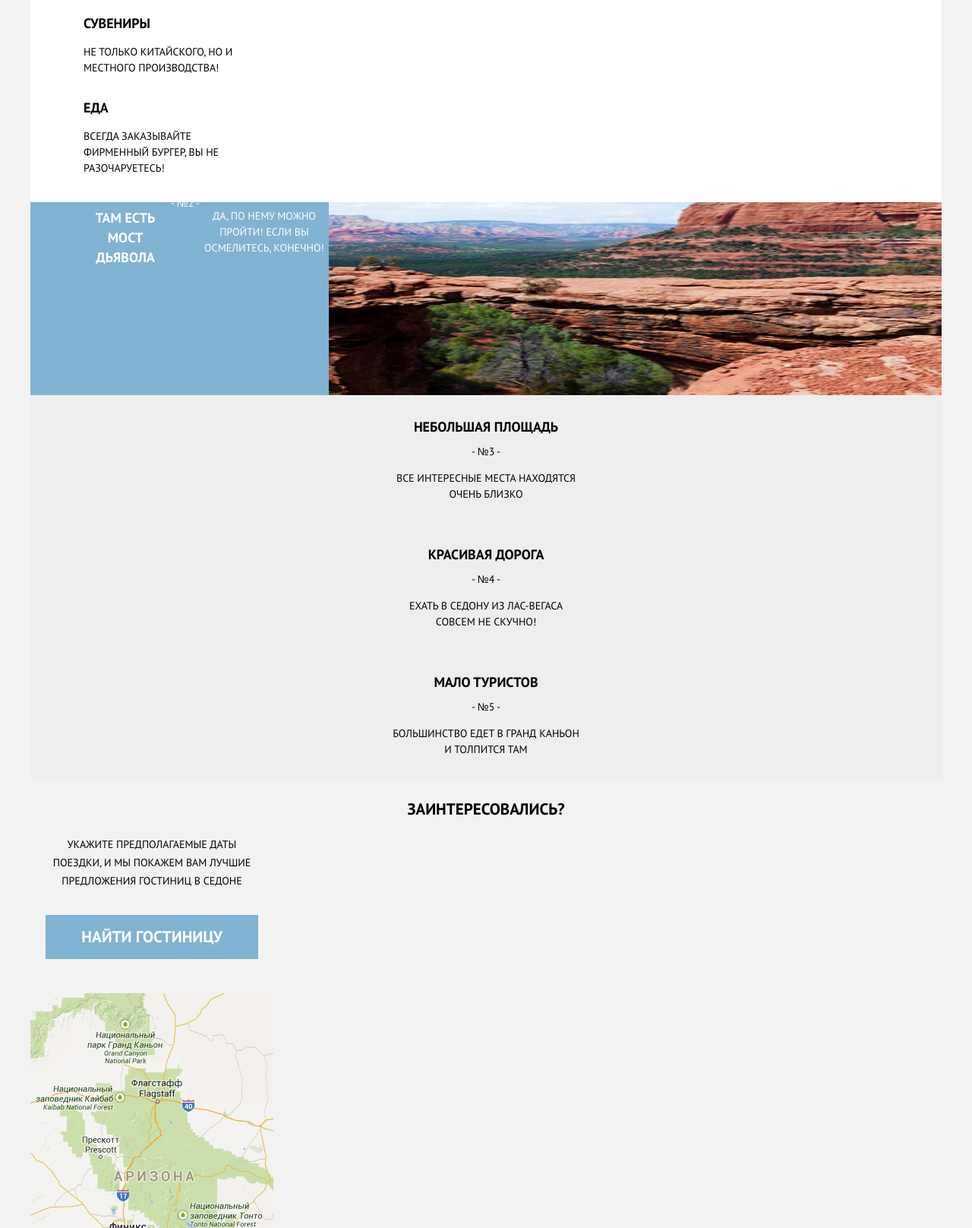
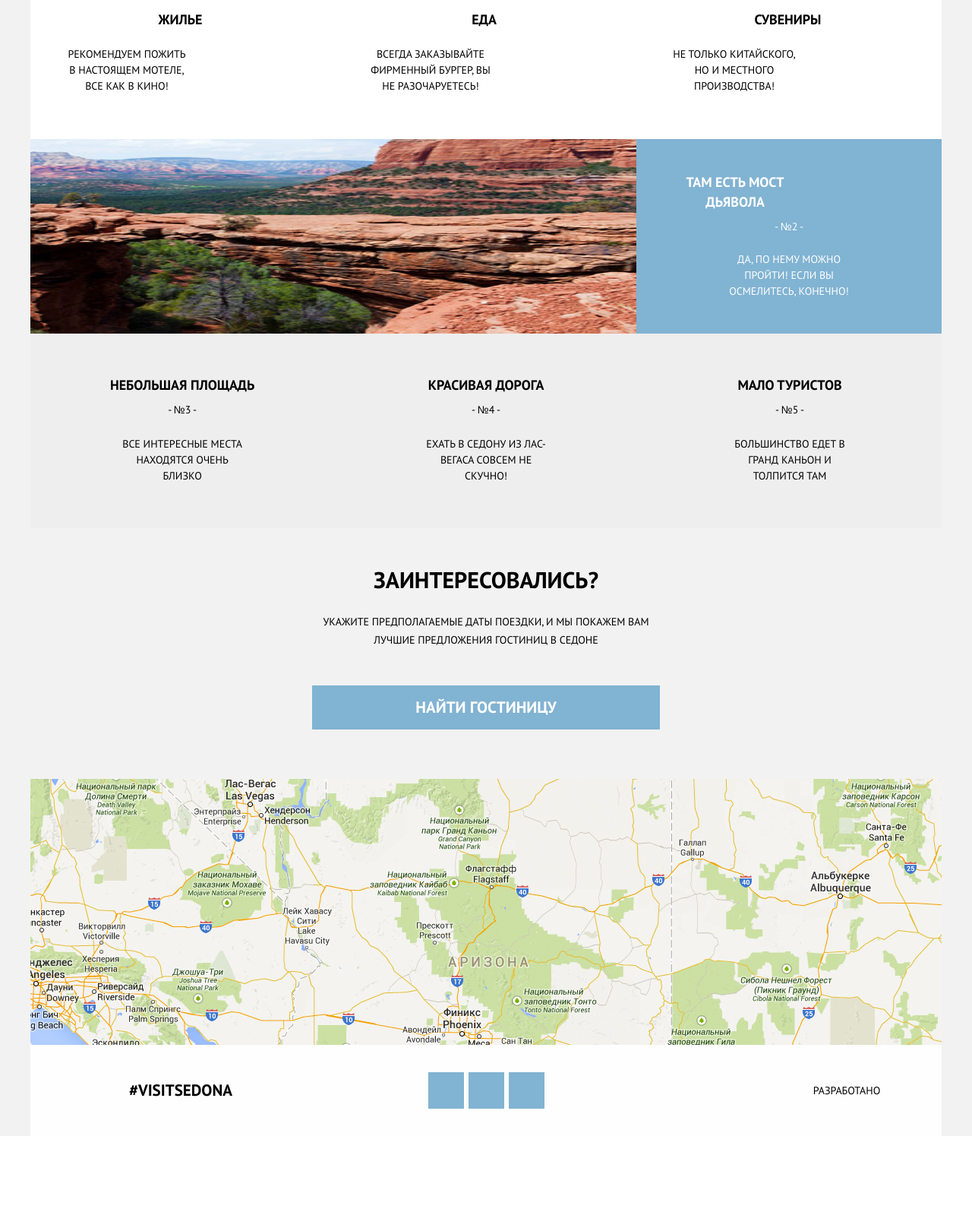
Before and after one commit to Lazarev-Denis/401603-sedona, a plain HTML site: page source/index.html in a window 1280 px wide. Shown: the part 1184-2800 px from the top of the page at 76% size. After the commit the page ends 2682 px from the top, so only its background shows below. Drawn offline with nearby package versions, Linux system fonts and the light colour scheme; files that its build step writes are made by us from their sources; files whose address does not match are found by name.

Commit message:
Добавляет адаптивную сетку index.html для camp map footer

```diff
--- a/source/index.html
+++ b/source/index.html
@@ -78,23 +78,25 @@
               </ul>
             </div>
             <div class="feature__block-image">
-              <h3 class="feature__title">Там есть мост дьявола</h3>
-              <p class="feature__number">- №2 -</p>
-              <p class="feature__text">Да, по нему можно пройти! Если вы осмелитесь, конечно!</p>
-              <img class="feature__image" src="../img/main-bridge-mobile@1x.jpg" width="320" height="260" alt="Мост дьявола">
+              <div class="feature__block-info feature__block-info--left">
+                <h3 class="feature__title">Там есть мост дьявола</h3>
+                <p class="feature__number">- №2 -</p>
+                <p class="feature__text">Да, по нему можно пройти! Если вы осмелитесь, конечно!</p>
+              </div>
+              <img class="feature__image feature__image--left" src="../img/main-bridge-mobile@1x.jpg" width="320" height="260" alt="Мост дьявола">
             </div>
             <div class="feature__block-wrapper">
-              <div class="feature___block">
+              <div class="feature__block">
                 <h3 class="feature__title--block">Небольшая площадь</h3>
                 <p class="feature__number--block">- №3 -</p>
                 <p class="feature__text--block">Все интересные места находятся очень близко</p>
               </div>
-              <div class="feature___block">
+              <div class="feature__block">
                 <h3 class="feature__title--block">Красивая дорога</h3>
                 <p class="feature__number--block">- №4 -</p>
                 <p class="feature__text--block">Ехать в Седону из Лас-Вегаса совсем не скучно!</p>
               </div>
-              <div class="feature___block">
+              <div class="feature__block">
                 <h3 class="feature__title--block">Мало туристов</h3>
                 <p class="feature__number--block">- №5 -</p>
                 <p class="feature__text--block">Большинство едет в гранд каньон и толпится там</p>
@@ -117,8 +119,8 @@
         <section class="main-map map">
 
           <h2 class="visually-hidden">Как нас найти?</h2>
-
-          <img class="main-map__image" src="../img/bg-map-mobile@1x.jpg" width="320" height="325" alt="Карта Седона">
+          <div class="map"></div>
+          <!--<img class="main-map__image" src="../img/bg-map-mobile@1x.jpg" width="320" height="325" alt="Карта Седона">-->
         </section>
       </main>
 
--- a/source/less/copyright.less
+++ b/source/less/copyright.less
@@ -1,15 +1,28 @@
 .copyright__wrapper {
   display: flex;
   justify-content: center;
-  text-align: center;
-  margin: 0 auto;
 }
 
 .copyright__link {
-  margin: 0 auto;
-  padding: 0;
-  padding-right: 10px;
+  padding-right: 42px;
+  padding-top: 5px;
   .font-text();
   text-decoration: none;
   color: #000000;
 }
+
+@media (min-width: @tablet-width) {
+  .copyright__link {
+    padding-top: 0;
+  }
+}
+
+@media (min-width: @desktop-width) {
+  .copyright__wrapper {
+    width: 33%;
+  }
+
+  .copyright__link {
+    padding-left: 188px;
+  }
+}
--- a/source/less/feature.less
+++ b/source/less/feature.less
@@ -75,7 +75,7 @@
   flex-direction: column;
 }
 
-.feature___block {
+.feature__block {
   display: flex;
   flex-direction: column;
   justify-content: center;
@@ -107,25 +107,30 @@
     margin: 0px;
     margin-top: 0px;
     padding: 0px;
-    height: 254px;
+    height: 256px;
   }
 
   .feature__block-info {
     display: flex;
     flex-direction: column;
     justify-content: center;
-    width: 256px;
+    width: 33.5%;
+  }
+
+  .feature__block-info--left {
+    order: 2;
   }
 
   .feature__image {
-  flex-grow: 1;
+    width: 66.5%;
+    flex-grow: 1;
   }
 
   .feature__title {
     padding: 0;
     padding-left: 65px;
-    margin-top: 8px;
-    width: 120px;
+    margin-top: 0px;
+    width: 130px;
   }
 
   .feature__text {
@@ -135,11 +140,58 @@
   }
 
   .feature__block-list {
+    height: 330px;
     margin: 0;
-    padding: 0;
   }
 
   .feature__list {
+    display: flex;
+    justify-content: center;
+    width: 100%;
+    height: 330px;
+    padding: 0px;
+    text-align: center;
+  }
 
+  .feature__item {
+    width: 33%;
+    padding-top: 160px;
+    list-style: none;
+  }
+
+  .feature__item--gift {
+    order: 3;
+  }
+
+  .feature__item-title {
+    margin-right: 35px;
+}
+
+  .feature__item-text {
+    width: 166px;
+    padding-left: 14px;
+    padding-top: 8px;
+  }
+
+  .feature__block-wrapper {
+    flex-direction: row;
+    justify-content: flex-end;
+    width: 100%;
+    margin: 0;
+  }
+
+  .feature__block {
+    width: 33.33%;
+    height: 256px;
+  }
+
+  .feature__title--block {
+    padding: 0px 60px;
+    padding-top: 20px;
+  }
+
+  .feature__text--block {
+    width: 158px;
+    margin-top: 10px;
   }
 }
--- a/source/less/global.less
+++ b/source/less/global.less
@@ -33,10 +33,9 @@ input[type="radio"].visually-hidden {
 .container {
   width: 320px;
   margin: 0 auto;
-  outline: 1px solid red;
 }
 
-.page-footer {
+.page-footer__wrapper {
   display: flex;
   flex-direction: column;
   height: 243px;
@@ -48,7 +47,13 @@ input[type="radio"].visually-hidden {
   .container {
     width: 768px;
     margin: 0 auto;
-    outline: 1px solid green;
+  }
+
+  .page-footer__wrapper {
+    flex-direction: row;
+    justify-content: space-around;
+    height: 120px;
+    align-items: center;
   }
 }
 
@@ -57,7 +62,10 @@ input[type="radio"].visually-hidden {
     width: 1200px;
     margin: 0 auto;
     padding: 0 40px;
-    outline: 1px solid orange;
     background-color: #f2f2f2;
   }
+
+  .page-footer__wrapper {
+    justify-content: space-between;
+  }
 }
--- a/source/less/hashtag.less
+++ b/source/less/hashtag.less
@@ -1,6 +1,21 @@
 .hashtag__wrapper {
   padding-top: 33px;
+}
+
+.hashtag__link {
   .font-bold-big();
   color: #000000;
   text-decoration: none;
 }
+
+@media (min-width: @tablet-width) {
+  .hashtag__wrapper {
+  padding: 0;
+  }
+}
+
+@media (min-width: @desktop-width) {
+  .hashtag__wrapper {
+  width: 33%;
+  }
+}
--- a/source/less/main-camp.less
+++ b/source/less/main-camp.less
@@ -11,8 +11,9 @@
 }
 
 .main-camp__text {
-  width: 280px;
+  /*width: 280px;
   margin-left: 20px;
+  margin-top: 0px;*/
   margin-top: 0px;
   .font-text-normal();
 }
@@ -27,3 +28,35 @@
   text-decoration: none;
   color: #ffffff;
 }
+
+@media (min-width: @tablet-width) {
+  .main-camp__wrapper {
+    height: 318px;
+    margin: auto;
+
+  }
+
+  .main-camp__title {
+    padding-top: 25px;
+    font-size: 30px;
+    line-height: 26px;
+    font-weight: bold;
+  }
+
+  .main-camp__text {
+    width: 460px;
+    margin: 0 auto;
+    margin-bottom: 43px;
+  }
+
+  .main-camp__button {
+    width: 458px;
+    margin: 0 auto;
+  }
+}
+
+@media (min-width: @desktop-width) {
+  .main-camp__text {
+    margin-bottom: 48px;
+  }
+}
--- /dev/null
+++ b/source/less/map.less
@@ -0,0 +1,19 @@
+  .map {
+    height: 350px;
+    margin-top: 5px;
+    background: url("../img/bg-map-mobile@1x.jpg") no-repeat center;
+  }
+
+@media (min-width: @tablet-width) {
+  .map {
+    margin: 0;
+    background: url("../img/map-tablet.jpg") no-repeat center;
+  }
+}
+
+@media (min-width: @desktop-width) {
+  .map {
+    margin-top: 12px;
+    background: url("../img/map-desktop.jpg") no-repeat center;
+  }
+}
--- a/source/less/social.less
+++ b/source/less/social.less
@@ -1,7 +1,8 @@
 .social__list {
   display: flex;
-  justify-content: center;
+  justify-content: space-between;
   align-items: center;
+  width: 153px;
   height: 126px;
   margin: 0 auto;
   padding: 0;
@@ -14,10 +15,15 @@
   align-items: center;
   width: 47px;
   height: 48px;
-  margin-right: 6px;
   background-color: @blue-light;
 }
 
 .social__link {
   text-decoration: none;
 }
+
+@media (min-width: @desktop-width) {
+  .social-wrapper {
+    width: 33%;
+  }
+}
--- a/source/less/style.less
+++ b/source/less/style.less
@@ -9,7 +9,7 @@
 @import "content.less";
 @import "feature.less";
 @import "main-camp.less";
-@import "main-map.less";
+@import "map.less";
 @import "page-main__review.less";
 @import "page-main__media.less";
 @import "hashtag.less";
```
Also changed, not shown: source/img/map-desktop.jpg (added), source/img/map-tablet.jpg (added), source/less/main-map.less (deleted), 3 other files.
